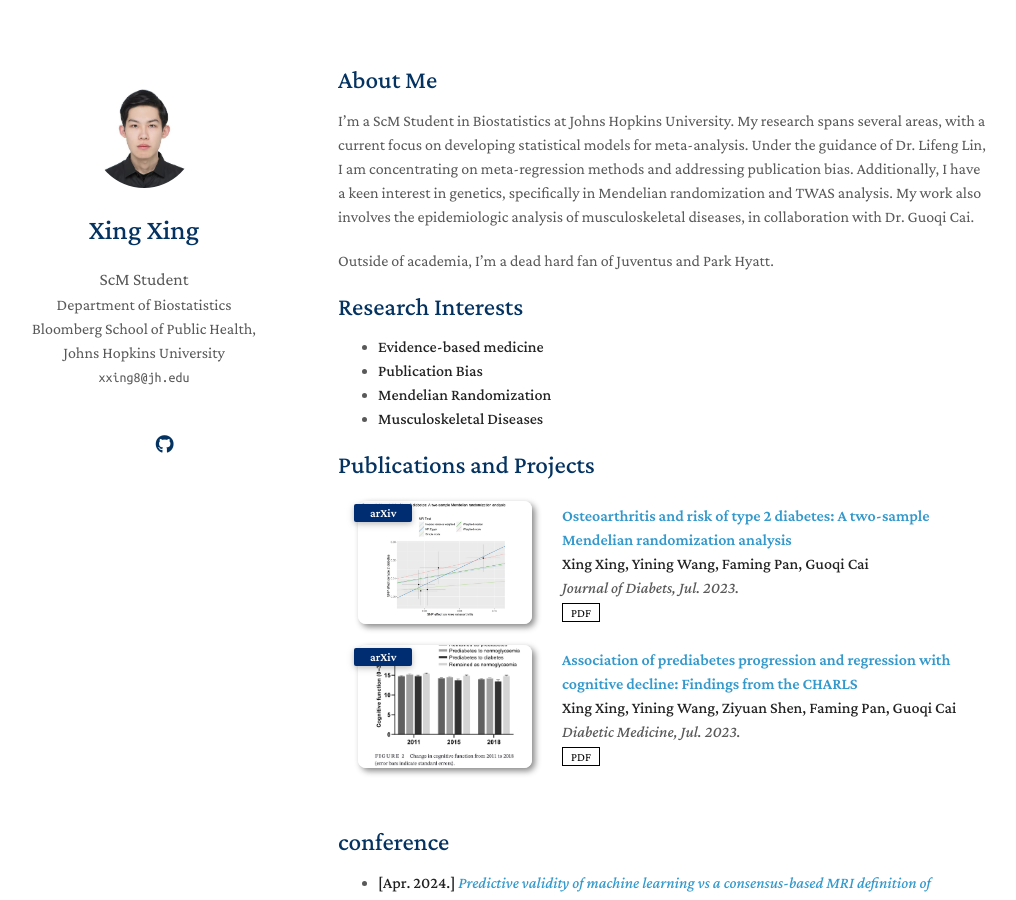
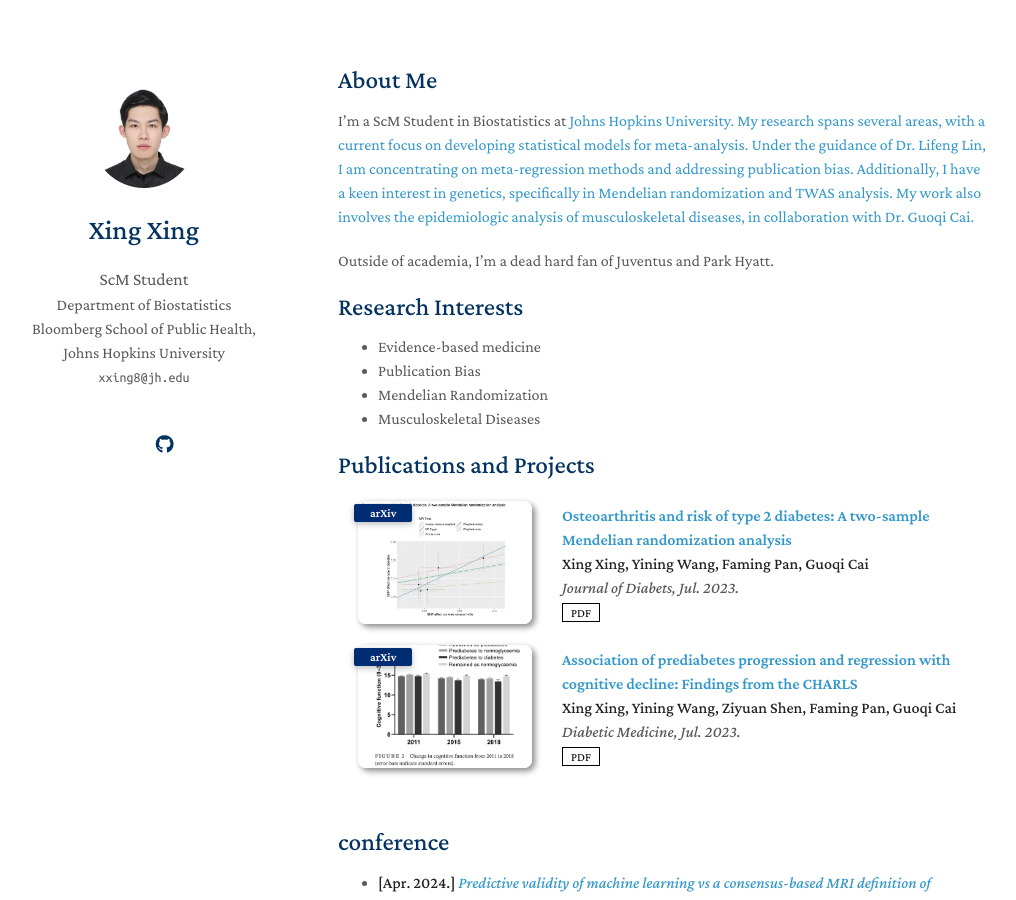
Before and after one commit to KevinXing3/kevinXing3.github.io, a Jekyll site: the page built from index.md, in a window 1280 px wide and 900 px high. Shown: the whole window, without its empty margins (132-1148 px from the left). Built offline with Jekyll 4.4.1, drawn with Linux system fonts in a browser that asks for light colours; nearby versions of some CDN libraries; a style sheet for code colours, icons or effects is not loaded; our own code applies the rules of GitHub Pages for plain Markdown files; part of the change alters nothing that is shown.

```diff
--- a/index.md
+++ b/index.md
@@ -4,15 +4,15 @@ layout: homepage
 
 ## About Me
 
-I'm a ScM Student in Biostatistics at Johns Hopkins University. My research spans several areas, with a current focus on developing statistical models for meta-analysis. Under the guidance of Dr. Lifeng Lin, I am concentrating on meta-regression methods and addressing publication bias. Additionally, I have a keen interest in genetics, specifically in Mendelian randomization and TWAS analysis. My work also involves the epidemiologic analysis of musculoskeletal diseases, in collaboration with Dr. Guoqi Cai.
+I'm a ScM Student in Biostatistics at <a href="https://www.jhu.edu/">Johns Hopkins University. My research spans several areas, with a current focus on developing statistical models for meta-analysis. Under the guidance of Dr. Lifeng Lin, I am concentrating on meta-regression methods and addressing publication bias. Additionally, I have a keen interest in genetics, specifically in Mendelian randomization and TWAS analysis. My work also involves the epidemiologic analysis of musculoskeletal diseases, in collaboration with Dr. Guoqi Cai.
 
 Outside of academia, I’m a dead hard fan of Juventus and Park Hyatt.
 
 ## Research Interests
-- **Evidence-based medicine**
-- **Publication Bias**
-- **Mendelian Randomization**
-- **Musculoskeletal Diseases**
+- Evidence-based medicine
+- Publication Bias
+- Mendelian Randomization
+- Musculoskeletal Diseases
 
 
 
```
